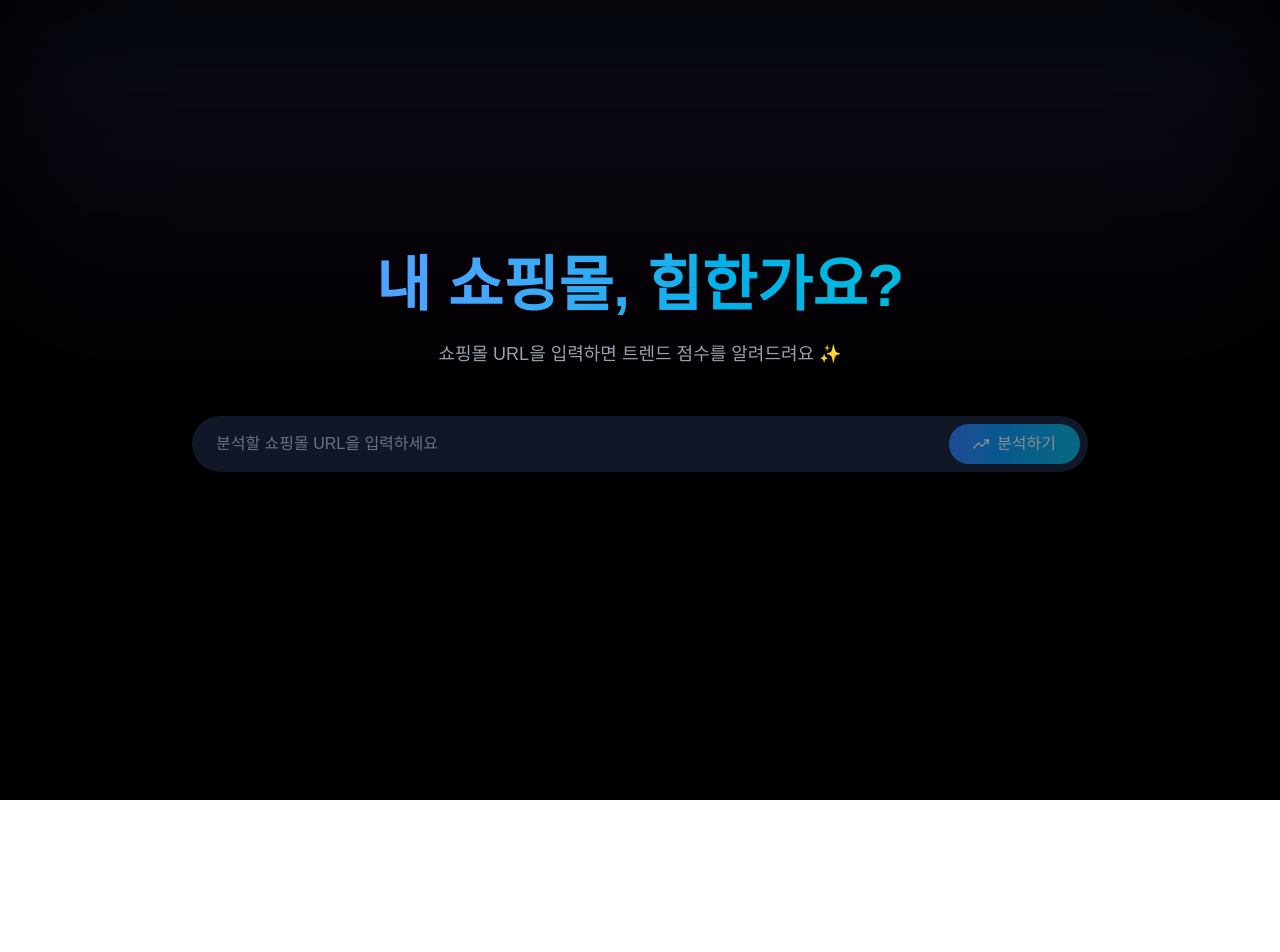
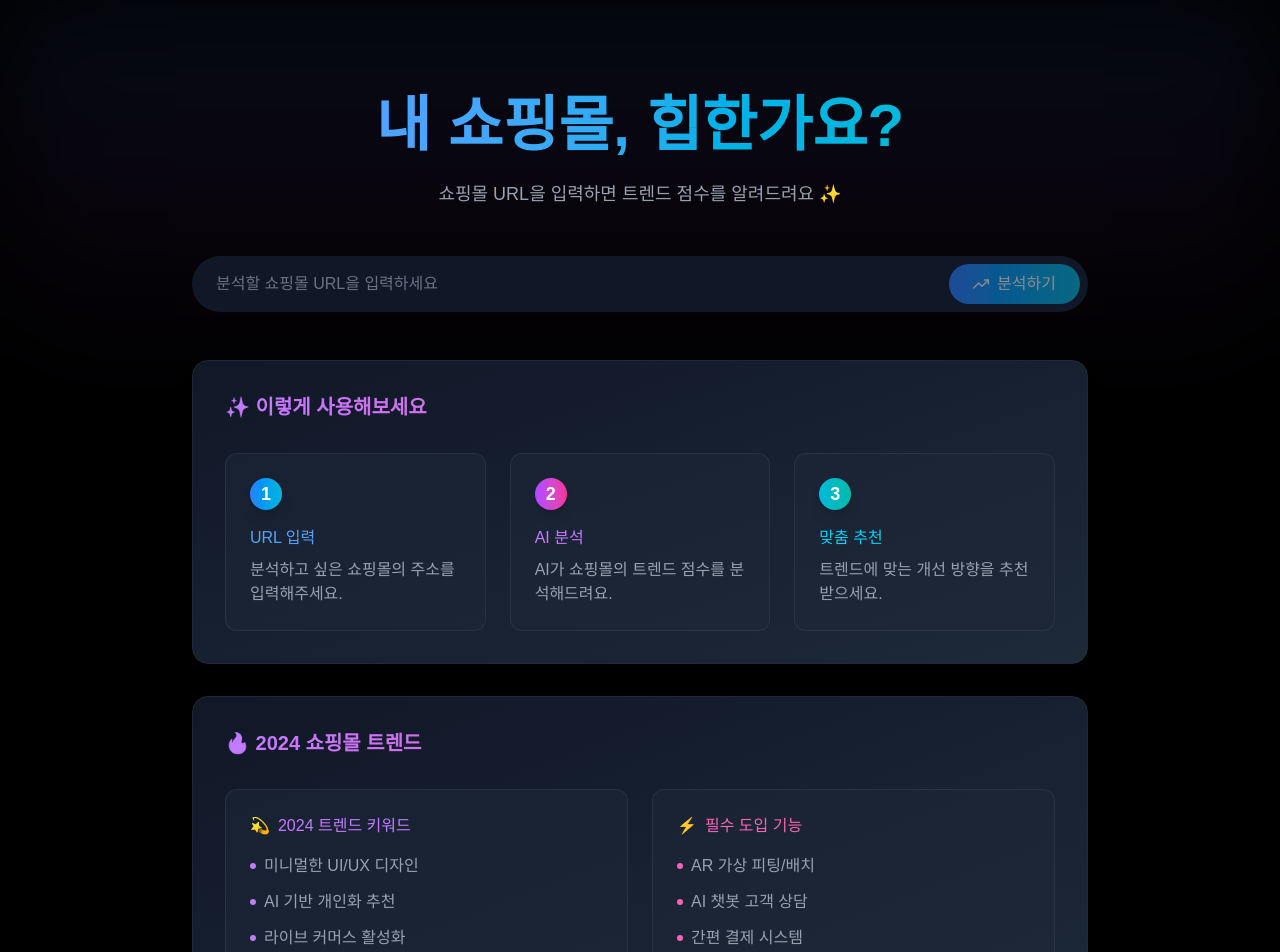
Before and after one commit to ido224224/mallanalyse, a Next.js app: page / in a window 1280 px wide. Shown: the top 952 px of the page. Before the commit the page ends 800 px from the top, so only its background shows below. Built offline with nearby package versions, Linux system fonts and the light colour scheme.

Commit message:
Update page.tsx

```diff
--- a/src/app/page.tsx
+++ b/src/app/page.tsx
@@ -109,9 +109,9 @@ export default function Home() {
 
   return (
     <main className="min-h-screen bg-black text-white p-4 relative overflow-hidden">
-      <div className="absolute top-0 left-0 w-full h-96 bg-gradient-to-b from-blue-500/10 via-purple-500/5 to-transparent pointer-events-none blur-3xl" />
+      <div className="absolute top-0 left-0 w-full h-96 bg-gradient-to-b from-blue-500/10 via-purple-500/5 to-transparent pointer-events-none blur-3xl"></div>
 
-      <div className="max-w-4xl mx-auto pt-60 relative">
+      <div className="max-w-4xl mx-auto pt-20 relative">
         <motion.div
           initial={{ opacity: 0, y: 20 }}
           animate={{ opacity: 1, y: 0 }}
@@ -162,6 +162,7 @@ export default function Home() {
               )}
             </button>
           </div>
+
           {loading && (
             <motion.p
               initial={{ opacity: 0 }}
@@ -172,7 +173,118 @@ export default function Home() {
             </motion.p>
           )}
         </motion.div>
+        {!loading && !results && (
+  <motion.div
+    initial={{ opacity: 0, y: 20 }}
+    animate={{ opacity: 1, y: 0 }}
+    transition={{ delay: 0.3, duration: 0.6 }}
+  >
+    {/* 사용 방법 섹션 */}
+    <div className="bg-gradient-to-br from-gray-900 to-gray-800 rounded-2xl p-8 mb-8 shadow-xl border border-gray-800">
+    <h3 className="text-xl font-bold mb-8 bg-gradient-to-r from-purple-400 to-pink-500 text-transparent bg-clip-text">
+  ✨ 이렇게 사용해보세요
+</h3>
+      <div className="grid md:grid-cols-3 gap-6">
+        <motion.div
+          whileHover={{ scale: 1.02 }}
+          className="bg-gray-800/50 p-6 rounded-xl border border-gray-700/50 hover:border-blue-500/50 transition-all"
+        >
+          <div className="text-lg mb-4 bg-gradient-to-r from-blue-500 to-cyan-500 text-white w-8 h-8 rounded-full flex items-center justify-center font-bold shadow-lg">
+            1
+          </div>
+          <h4 className="font-medium mb-2 text-blue-400">URL 입력</h4>
+          <p className="text-gray-400">분석하고 싶은 쇼핑몰의 주소를 입력해주세요.</p>
+        </motion.div>
 
+        <motion.div
+          whileHover={{ scale: 1.02 }}
+          className="bg-gray-800/50 p-6 rounded-xl border border-gray-700/50 hover:border-purple-500/50 transition-all"
+        >
+          <div className="text-lg mb-4 bg-gradient-to-r from-purple-500 to-pink-500 text-white w-8 h-8 rounded-full flex items-center justify-center font-bold shadow-lg">
+            2
+          </div>
+          <h4 className="font-medium mb-2 text-purple-400">AI 분석</h4>
+          <p className="text-gray-400">AI가 쇼핑몰의 트렌드 점수를 분석해드려요.</p>
+        </motion.div>
+
+        <motion.div
+          whileHover={{ scale: 1.02 }}
+          className="bg-gray-800/50 p-6 rounded-xl border border-gray-700/50 hover:border-cyan-500/50 transition-all"
+        >
+          <div className="text-lg mb-4 bg-gradient-to-r from-cyan-500 to-teal-500 text-white w-8 h-8 rounded-full flex items-center justify-center font-bold shadow-lg">
+            3
+          </div>
+          <h4 className="font-medium mb-2 text-cyan-400">맞춤 추천</h4>
+          <p className="text-gray-400">트렌드에 맞는 개선 방향을 추천받으세요.</p>
+        </motion.div>
+      </div>
+    </div>
+
+    {/* 트렌드 섹션 */}
+    <div className="bg-gradient-to-br from-gray-900 to-gray-800 rounded-2xl p-8 shadow-xl border border-gray-800">
+      <h3 className="text-xl font-bold mb-8 bg-gradient-to-r from-purple-400 to-pink-500 text-transparent bg-clip-text">
+        🔥 2024 쇼핑몰 트렌드
+      </h3>
+      <div className="grid md:grid-cols-2 gap-6">
+        <motion.div
+          whileHover={{ scale: 1.02 }}
+          className="bg-gray-800/50 p-6 rounded-xl border border-gray-700/50 hover:border-purple-500/50 transition-all"
+        >
+          <h4 className="font-medium mb-4 text-purple-400 flex items-center gap-2">
+            <span>💫</span>
+            2024 트렌드 키워드
+          </h4>
+          <ul className="space-y-3">
+            <motion.li className="flex items-center gap-2 text-gray-400">
+              <span className="h-1.5 w-1.5 rounded-full bg-purple-400"></span>
+              미니멀한 UI/UX 디자인
+            </motion.li>
+            <motion.li className="flex items-center gap-2 text-gray-400">
+              <span className="h-1.5 w-1.5 rounded-full bg-purple-400"></span>
+              AI 기반 개인화 추천
+            </motion.li>
+            <motion.li className="flex items-center gap-2 text-gray-400">
+              <span className="h-1.5 w-1.5 rounded-full bg-purple-400"></span>
+              라이브 커머스 활성화
+            </motion.li>
+            <motion.li className="flex items-center gap-2 text-gray-400">
+              <span className="h-1.5 w-1.5 rounded-full bg-purple-400"></span>
+              모바일 최적화 강화
+            </motion.li>
+          </ul>
+        </motion.div>
+
+        <motion.div
+          whileHover={{ scale: 1.02 }}
+          className="bg-gray-800/50 p-6 rounded-xl border border-gray-700/50 hover:border-pink-500/50 transition-all"
+        >
+          <h4 className="font-medium mb-4 text-pink-400 flex items-center gap-2">
+            <span>⚡️</span>
+            필수 도입 기능
+          </h4>
+          <ul className="space-y-3">
+            <motion.li className="flex items-center gap-2 text-gray-400">
+              <span className="h-1.5 w-1.5 rounded-full bg-pink-400"></span>
+              AR 가상 피팅/배치
+            </motion.li>
+            <motion.li className="flex items-center gap-2 text-gray-400">
+              <span className="h-1.5 w-1.5 rounded-full bg-pink-400"></span>
+              AI 챗봇 고객 상담
+            </motion.li>
+            <motion.li className="flex items-center gap-2 text-gray-400">
+              <span className="h-1.5 w-1.5 rounded-full bg-pink-400"></span>
+              간편 결제 시스템
+            </motion.li>
+            <motion.li className="flex items-center gap-2 text-gray-400">
+              <span className="h-1.5 w-1.5 rounded-full bg-pink-400"></span>
+              실시간 재고 관리
+            </motion.li>
+          </ul>
+        </motion.div>
+      </div>
+    </div>
+  </motion.div>
+)}
         {results && (
           <motion.div
             initial={{ opacity: 0, y: 20 }}
@@ -262,7 +374,7 @@ export default function Home() {
                   rel="noopener noreferrer"
                   className="group relative px-6 py-3 rounded-lg text-center overflow-hidden transition-all duration-300"
                 >
-                  <div className="absolute inset-0 bg-gradient-to-r from-blue-400 via-blue-500 to-cyan-500 opacity-80 group-hover:opacity-100 transition-opacity" />
+                  <div className="absolute inset-0 bg-gradient-to-r from-blue-400 via-blue-500 to-cyan-500 opacity-80 group-hover:opacity-100 transition-opacity"></div>
                   <div className="relative flex items-center justify-center gap-2 text-white font-medium">
                     <span className="text-xl">🚀</span>
                     <span>쇼핑몰 필수 앱 둘러보기</span>
@@ -274,7 +386,7 @@ export default function Home() {
                   rel="noopener noreferrer"
                   className="group relative px-6 py-3 rounded-lg text-center overflow-hidden transition-all duration-300"
                 >
-                  <div className="absolute inset-0 bg-gradient-to-r from-indigo-400 via-purple-500 to-pink-500 opacity-80 group-hover:opacity-100 transition-opacity" />
+                  <div className="absolute inset-0 bg-gradient-to-r from-indigo-400 via-purple-500 to-pink-500 opacity-80 group-hover:opacity-100 transition-opacity"></div>
                   <div className="relative flex items-center justify-center gap-2 text-white font-medium">
                     <span className="text-xl">💫</span>
                     <span>트렌디한 디자인 찾아보기</span>
@@ -286,7 +398,7 @@ export default function Home() {
                   rel="noopener noreferrer"
                   className="group relative px-6 py-3 rounded-lg text-center overflow-hidden transition-all duration-300"
                 >
-                  <div className="absolute inset-0 bg-gradient-to-r from-teal-400 via-emerald-500 to-cyan-500 opacity-80 group-hover:opacity-100 transition-opacity" />
+                  <div className="absolute inset-0 bg-gradient-to-r from-teal-400 via-emerald-500 to-cyan-500 opacity-80 group-hover:opacity-100 transition-opacity"></div>
                   <div className="relative flex items-center justify-center gap-2 text-white font-medium">
                     <span className="text-xl">👨‍💻</span>
                     <span>전문가와 함께 시작하기</span>
```
